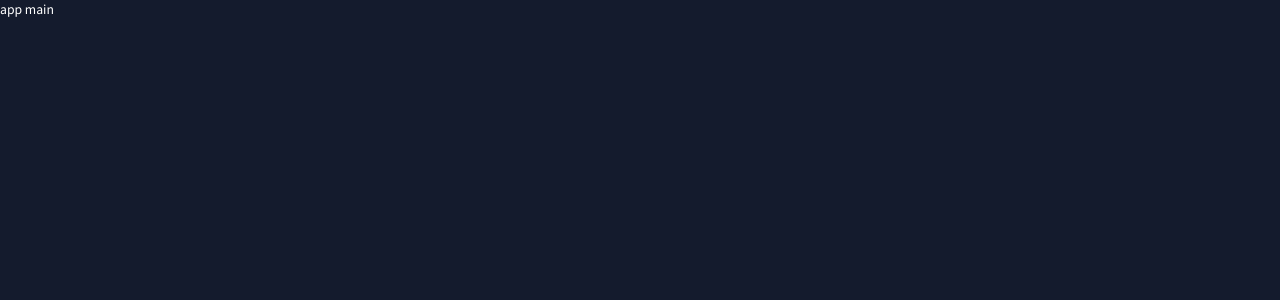
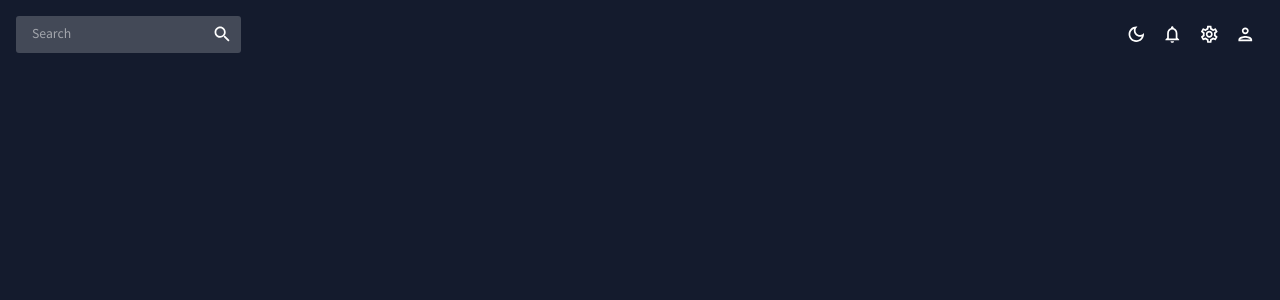
Before and after one commit to muratcan-yuksel/react-admin-dashboard, a React (Create React App) app: page / in a window 1280 px wide. Shown: the top 300 px of the page. Built offline with nearby package versions, Linux system fonts and the light colour scheme.

Commit message:
topbar done

```diff
--- a/src/App.js
+++ b/src/App.js
@@ -1,6 +1,7 @@
 import React from "react";
 import { ColorModeContext, useMode } from "./theme";
 import { CssBaseline, ThemeProvider } from "@mui/material";
+import Topbar from "./scenes/global/Topbar";
 
 const App = () => {
   const [theme, colorMode] = useMode();
@@ -10,7 +11,9 @@ const App = () => {
       <ThemeProvider theme={theme}>
         <CssBaseline />
         <div className="app">
-          <main className="content">app main</main>
+          <main className="content">
+            <Topbar />
+          </main>
         </div>
         ;
       </ThemeProvider>
--- a/src/scenes/global/Topbar.jsx
+++ b/src/scenes/global/Topbar.jsx
@@ -1,7 +1,60 @@
-import React from "react";
+import { Box, IconButton, useTheme } from "@mui/material";
+import { useContext } from "react";
+import { ColorModeContext, tokens } from "../../theme";
+import InputBase from "@mui/material/InputBase";
+import LightModeOutlinedIcon from "@mui/icons-material/LightModeOutlined";
+import DarkModeOutlinedIcon from "@mui/icons-material/DarkModeOutlined";
+import NotificationsOutlinedIcon from "@mui/icons-material/NotificationsOutlined";
+import SettingsOutlinedIcon from "@mui/icons-material/SettingsOutlined";
+import PersonOutlinedIcon from "@mui/icons-material/PersonOutlined";
+import SearchIcon from "@mui/icons-material/Search";
 
 const Topbar = () => {
-  return <div>Topbar</div>;
+  //this comes from material UI
+  //it allows us to have access to the theme we've created
+  const theme = useTheme();
+  //anytime we want to use the color, we can grab the theme using the above useTheme hook
+  const colors = tokens(theme.palette.mode);
+  const colorMode = useContext(ColorModeContext);
+
+  return (
+    //we can write CSS directly inside this Box component provided by Material UI
+    //p signifies padding
+    <Box display="flex" justifyContent="space-between" p={2}>
+      {/* SEARCH BAR */}
+      <Box
+        display="flex"
+        backgroundColor={colors.primary[400]}
+        borderRadius="3px"
+      >
+        {/* apart from the above Box component, we use the 'sx' prop to write CSS via material UI
+  here 'ml' represents margin-left */}
+        <InputBase sx={{ ml: 2, flex: 1 }} placeholder="Search" />
+        <IconButton type="button" sx={{ p: 1 }}>
+          <SearchIcon />
+        </IconButton>
+      </Box>
+      {/* ICONS */}
+      <Box display="flex">
+        <IconButton onClick={colorMode.toggleColorMode}>
+          {theme.palette.mode === "dark" ? (
+            <DarkModeOutlinedIcon />
+          ) : (
+            <LightModeOutlinedIcon />
+          )}
+        </IconButton>
+        <IconButton>
+          <NotificationsOutlinedIcon />
+        </IconButton>
+        <IconButton>
+          <SettingsOutlinedIcon />
+        </IconButton>
+        <IconButton>
+          <PersonOutlinedIcon />
+        </IconButton>
+      </Box>
+    </Box>
+  );
 };
 
 export default Topbar;
```
